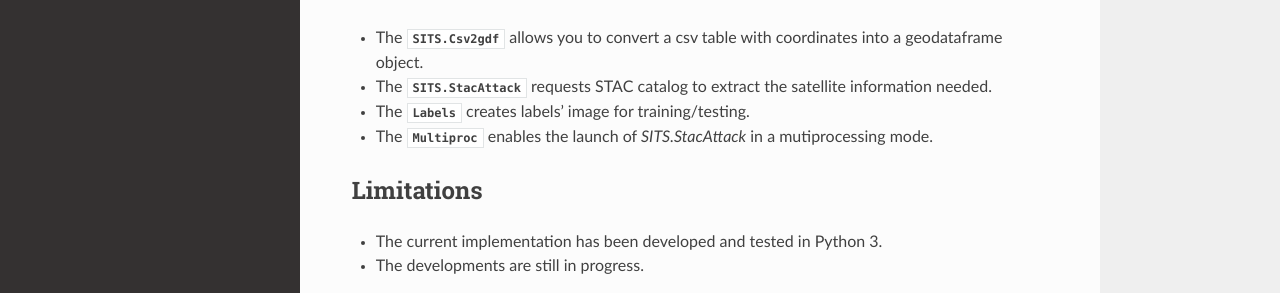
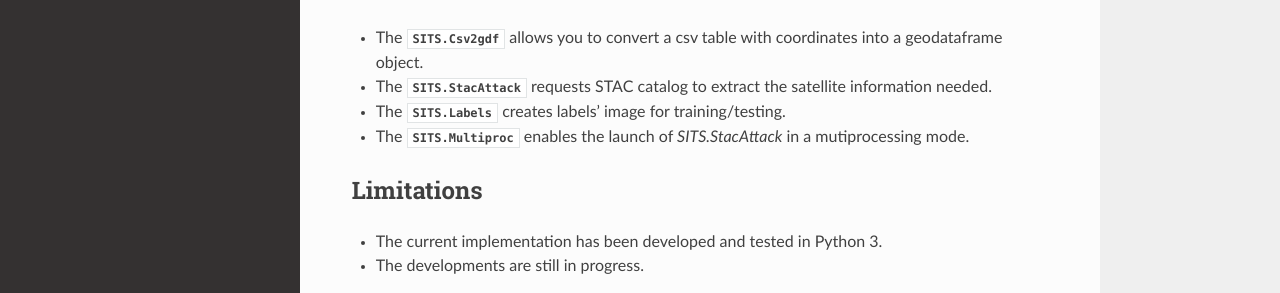
Before and after one commit to kenoz/SITS_utils, a Sphinx documentation site: the page built from docs/source/intro.rst, in a window 1280 px wide. Shown: the part 383-676 px from the top of the page. Built offline with Sphinx 7.4.7 and the Read the Docs theme 3.1.0, drawn with Linux system fonts in a browser that asks for light colours.

Commit message:
rtd update

```diff
--- a/docs/source/intro.rst
+++ b/docs/source/intro.rst
@@ -10,8 +10,8 @@
 
 * The :class:`SITS.Csv2gdf` allows you to convert a csv table with coordinates into a geodataframe object.
 * The :class:`SITS.StacAttack` requests STAC catalog to extract the satellite information needed.
-* The :class:`Labels` creates labels' image for training/testing.
-* The :class:`Multiproc` enables the launch of `SITS.StacAttack` in a mutiprocessing mode.
+* The :class:`SITS.Labels` creates labels' image for training/testing.
+* The :class:`SITS.Multiproc` enables the launch of `SITS.StacAttack` in a mutiprocessing mode.
 
 Limitations
 ***********
```
